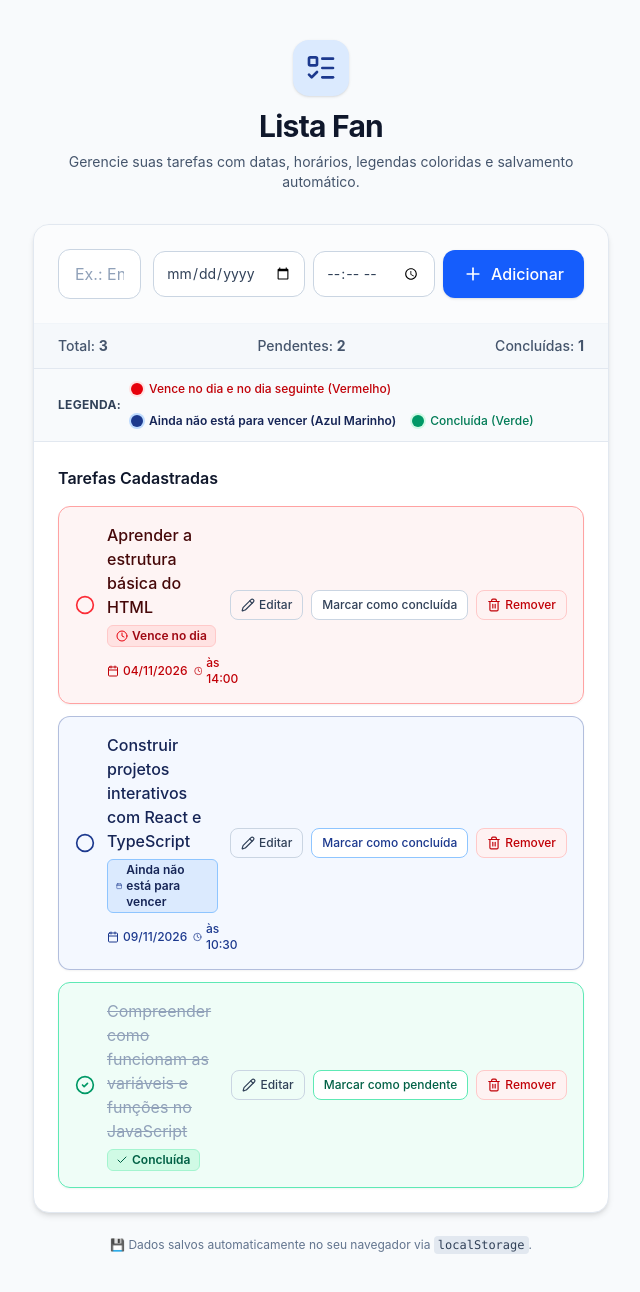
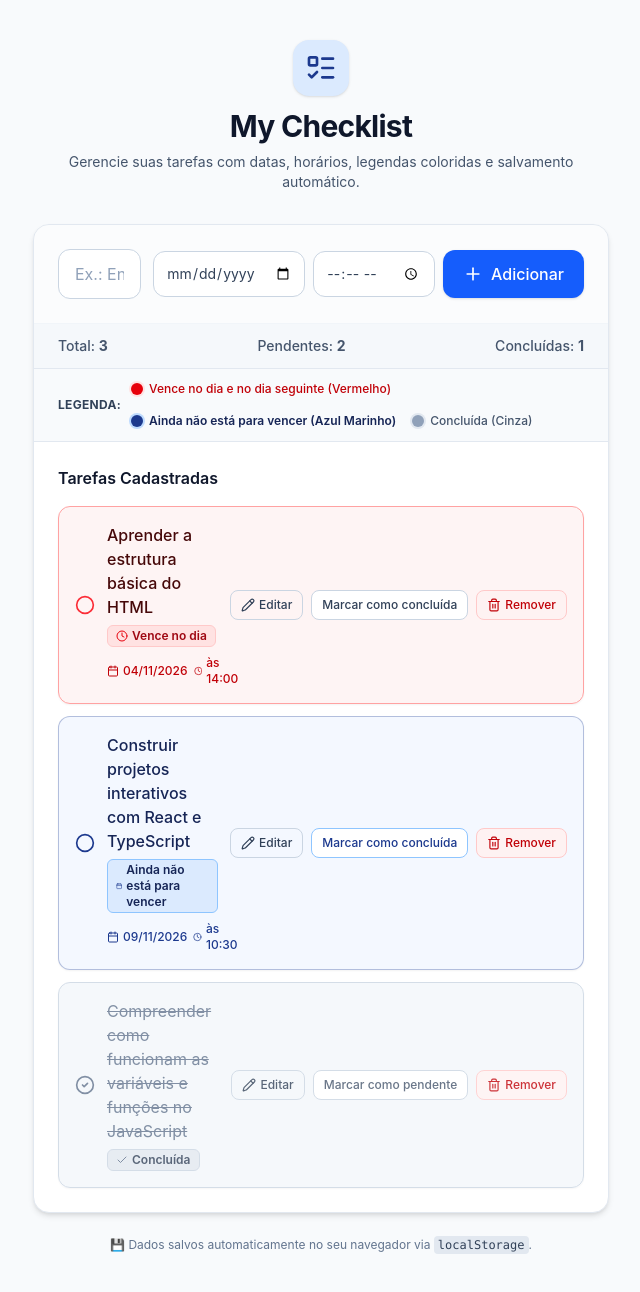
Before and after one commit to vaniaeloaradm-star/lista-de-tarefas, a React (Vite) app: page / in a window 1280 px wide. Shown: the whole page, without its empty margins (319-959 px from the left). Built offline with nearby package versions, Linux system fonts and the light colour scheme.

Commit message:
refactor: rename application to "My Checklist"
Update the application name and branding from "Lista de Tarefas Simples" to "My Checklist". Additionally, update the completed task status color from green to gray for a more neutral aesthetic.

```diff
--- a/index.html
+++ b/index.html
@@ -3,9 +3,9 @@
   <head>
     <meta charset="UTF-8" />
     <meta name="viewport" content="width=device-width, initial-scale=1.0" />
-    <title>Lista de Tarefas Simples</title>
+    <title>My Checklist</title>
     <meta name="description" content="Uma lista de tarefas interativa, simples e didática para iniciantes em programação." />
-    <meta property="og:title" content="Lista de Tarefas Simples" />
+    <meta property="og:title" content="My Checklist" />
     <meta property="og:description" content="Uma lista de tarefas interativa, simples e didática para iniciantes em programação." />
     <meta property="og:type" content="website" />
     <meta name="twitter:card" content="summary_large_image" />
--- a/src/App.tsx
+++ b/src/App.tsx
@@ -276,7 +276,7 @@ export default function App() {
           <ListTodo className="w-8 h-8" />
         </div>
         <h1 className="text-3xl font-bold tracking-tight text-slate-900">
-          Lista Fan
+          My Checklist
         </h1>
         <p className="text-sm text-slate-600 mt-2">
           Gerencie suas tarefas com datas, horários, legendas coloridas e salvamento automático.
@@ -385,10 +385,10 @@ export default function App() {
                 <span>Ainda não está para vencer (Azul Marinho)</span>
               </div>
 
-              {/* Concluída (Verde) */}
-              <div className="inline-flex items-center gap-1.5 font-medium text-emerald-700">
-                <span className="w-3 h-3 rounded-full bg-emerald-600 ring-2 ring-emerald-100 shrink-0" />
-                <span>Concluída (Verde)</span>
+              {/* Concluída (Cinza) */}
+              <div className="inline-flex items-center gap-1.5 font-medium text-slate-600">
+                <span className="w-3 h-3 rounded-full bg-slate-400 ring-2 ring-slate-200 shrink-0" />
+                <span>Concluída (Cinza)</span>
               </div>
             </div>
           </div>
@@ -428,13 +428,13 @@ export default function App() {
                   !tarefa.concluida && situacao.tipo === 'a_vencer';
 
                 // Definição das cores e bordas conforme o estado da tarefa:
-                // - Concluída: VERDE (mesmo com data passada)
+                // - Concluída: CINZA (mesmo com data passada)
                 // - Pendente que vence no dia ou no dia seguinte: VERMELHO
                 // - Pendente que ainda não está para vencer: AZUL MARINHO
                 // - Pendente sem data: COR PADRÃO
                 let classesDoCard = 'p-4 rounded-xl border transition shadow-xs ';
                 if (tarefa.concluida) {
-                  classesDoCard += 'bg-emerald-50/80 border-emerald-300 hover:border-emerald-400';
+                  classesDoCard += 'bg-slate-100/90 border-slate-300 hover:border-slate-400 opacity-80';
                 } else if (ehVenceNoDiaOuDiaSeguinte) {
                   classesDoCard += 'bg-red-50/80 border-red-300 hover:border-red-400';
                 } else if (ehAindaNaoEstaParaVencer) {
@@ -536,7 +536,7 @@ export default function App() {
                             }`}
                           >
                             {tarefa.concluida ? (
-                              <CheckCircle2 className="w-5 h-5 text-emerald-600" />
+                              <CheckCircle2 className="w-5 h-5 text-slate-500" />
                             ) : (
                               <Circle
                                 className={`w-5 h-5 ${
@@ -551,11 +551,11 @@ export default function App() {
                           </button>
 
                           <div className="flex flex-col flex-1 min-w-0">
-                            {/* Texto da tarefa: riscado quando concluída */}
+                            {/* Texto da tarefa: riscado e cinza quando concluída */}
                             <span
                               className={`text-sm sm:text-base break-words transition-all duration-200 ${
                                 tarefa.concluida
-                                  ? 'line-through text-slate-400'
+                                  ? 'line-through text-slate-500'
                                   : ehVenceNoDiaOuDiaSeguinte
                                   ? 'no-underline text-red-950 font-medium'
                                   : ehAindaNaoEstaParaVencer
@@ -570,8 +570,8 @@ export default function App() {
                             <div className="flex flex-wrap items-center gap-2 mt-1.5">
                               {/* Tag de status principal */}
                               {tarefa.concluida ? (
-                                <span className="inline-flex items-center gap-1 text-xs font-semibold px-2 py-0.5 rounded-md bg-emerald-100 text-emerald-800 border border-emerald-200">
-                                  <Check className="w-3 h-3" />
+                                <span className="inline-flex items-center gap-1 text-xs font-semibold px-2 py-0.5 rounded-md bg-slate-200 text-slate-700 border border-slate-300">
+                                  <Check className="w-3 h-3 text-slate-500" />
                                   Concluída
                                 </span>
                               ) : ehVenceNoDiaOuDiaSeguinte ? (
@@ -600,7 +600,7 @@ export default function App() {
                                 <span
                                   className={`inline-flex items-center gap-1.5 text-xs ${
                                     tarefa.concluida
-                                      ? 'text-slate-400'
+                                      ? 'text-slate-500'
                                       : ehVenceNoDiaOuDiaSeguinte
                                       ? 'text-red-700 font-medium'
                                       : ehAindaNaoEstaParaVencer
@@ -645,7 +645,7 @@ export default function App() {
                             onClick={() => alternarStatusTarefa(tarefa.id)}
                             className={`px-2.5 py-1.5 text-xs font-medium rounded-lg border transition cursor-pointer ${
                               tarefa.concluida
-                                ? 'border-emerald-300 text-emerald-800 hover:bg-emerald-100 bg-white'
+                                ? 'border-slate-300 text-slate-600 hover:bg-slate-200 bg-white'
                                 : ehAindaNaoEstaParaVencer
                                 ? 'border-blue-300 text-blue-900 hover:bg-blue-100 bg-white'
                                 : 'border-slate-300 text-slate-700 hover:bg-slate-100 bg-white'
```
Also changed, not shown: 1 other file (tests, documents, lock files or other folders).
